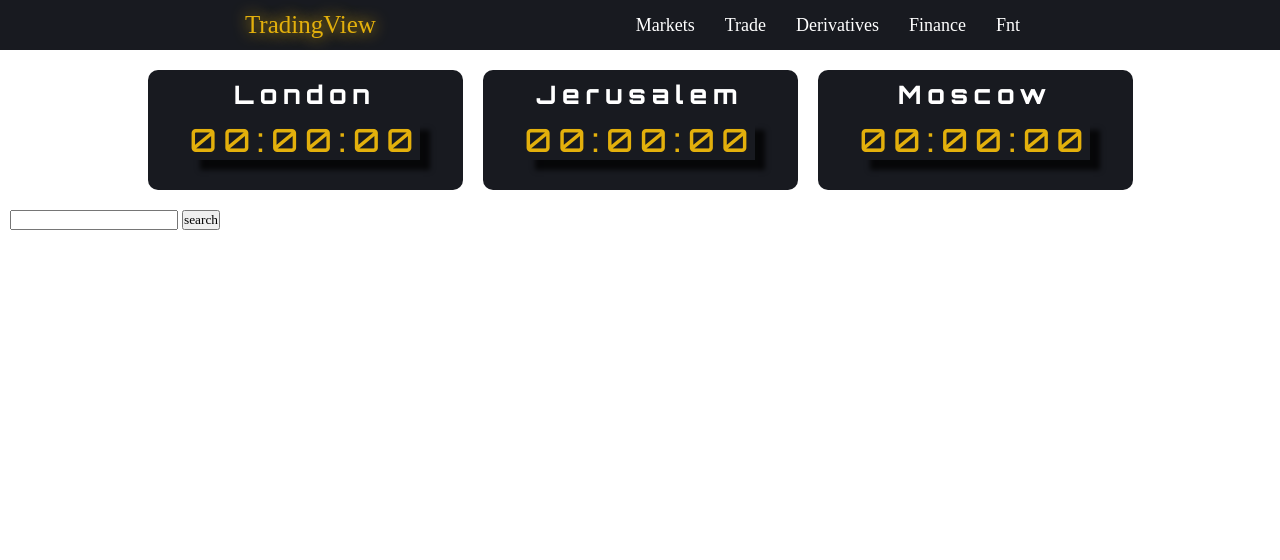
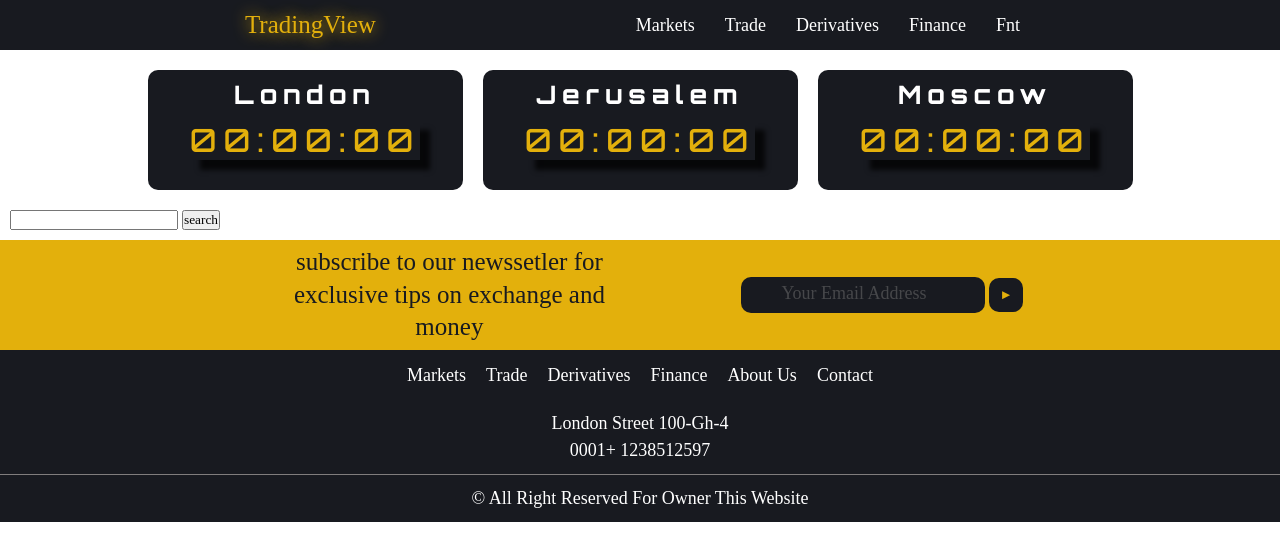
Before and after one commit to GSG-G10/Trading-View---team-4, a plain HTML site: page index.html in a window 1280 px wide. Drawn offline with Linux system fonts and the light colour scheme; no server answers.

Commit message:
create footer and style Related #3

```diff
--- a/css/style.css
+++ b/css/style.css
@@ -65,7 +65,9 @@ header nav .icon-socail li a:hover {
     transition: all 0.5s ease;
 }
 
+
 /* start dropdown  */
+
 .dropbtn {
     background-color: #4CAF50;
     color: white;
@@ -75,23 +77,29 @@ header nav .icon-socail li a:hover {
     cursor: pointer;
 }
 
+
 /* The container <div> - needed to position the dropdown content */
+
 .dropdown {
     position: relative;
     display: inline-block;
 }
 
+
 /* Dropdown Content (Hidden by Default) */
+
 .dropdown-content {
     display: none;
     position: absolute;
     background-color: #f9f9f9;
     min-width: 160px;
-    box-shadow: 0px 8px 16px 0px rgba(0,0,0,0.2);
+    box-shadow: 0px 8px 16px 0px rgba(0, 0, 0, 0.2);
     z-index: 1;
 }
 
+
 /* Links inside the dropdown */
+
 .dropdown-content span {
     color: black;
     padding: 12px 16px;
@@ -99,19 +107,30 @@ header nav .icon-socail li a:hover {
     display: block;
 }
 
+
 /* Change color of dropdown links on hover */
-  .dropdown-content span:hover {background-color: #f1f1f1}
+
+.dropdown-content span:hover {
+    background-color: #f1f1f1
+}
+
 
 /* Show the dropdown menu on hover */
+
 .dropdown:hover .dropdown-content {
     display: block;
 }
 
+
 /* Change the background color of the dropdown button when the dropdown content is shown */
+
 .dropdown:hover .dropbtn {
     background-color: #3e8e41;
 }
+
+
 /* finsh dropdown  */
+
 section {
     margin: 10px;
     justify-content: center;
@@ -145,3 +164,92 @@ section .clock div {
     -webkit-box-shadow: 10px 10px 5px 0px rgba(0, 0, 0, 0.75);
     -moz-box-shadow: 10px 10px 5px 0px rgba(0, 0, 0, 0.75);
 }
+
+
+/*style footer */
+
+footer .newssetler {
+    background-color: var(--secondery-color);
+    color: var(--primary-color);
+    justify-content: center;
+    align-items: center;
+    height: 110px;
+}
+
+footer .newssetler p {
+    font-size: 25px;
+    width: 30%;
+    margin-right: 100px;
+    font-weight: 500;
+    text-align: center;
+    line-height: 1.3;
+}
+
+footer .newssetler div input,
+footer .newssetler div button {
+    padding: 10px 40px;
+    background-color: var(--primary-color);
+    border-radius: 10px;
+    color: white;
+    border: none
+}
+
+footer .newssetler div input::placeholder {
+    text-transform: capitalize;
+    font-size: 18px;
+    opacity: .5;
+}
+
+footer .newssetler div input:focus {
+    outline: none;
+}
+
+footer .newssetler div button {
+    padding: 9px 10px;
+    color: var(--secondery-color)
+}
+
+footer nav {
+    background-color: var(--primary-color);
+}
+
+footer nav ul {
+    justify-content: center;
+    align-items: center;
+    height: 50px;
+}
+
+footer nav ul li {
+    list-style: none;
+}
+
+footer nav ul li a {
+    text-decoration: none;
+    font-size: 18px;
+    color: var(--font-color);
+    padding: 10px;
+    text-transform: capitalize;
+}
+
+footer nav ul li a:hover {
+    color: var(--secondery-color);
+    text-shadow: 0 0 15px var(--secondery-color);
+    transition: all 0.5s ease;
+}
+
+.text {
+    font-size: 18px;
+    color: var(--font-color);
+    line-height: 1.5;
+    background-color: var(--primary-color);
+    text-align: center;
+    text-transform: capitalize;
+    padding: 10px;
+}
+
+footer .copywrite {
+    border-top: .5px solid rgb(128, 125, 125);
+}
+
+
+/* end footer style */
--- a/index.html
+++ b/index.html
@@ -77,6 +77,34 @@
     <script src="./scripts/TimeApi.js"></script>
     <script src="./scripts/ma.js"></script>
     <script src="./scripts/sma.js"></script>
+
+    <footer>
+        <div class="newssetler flex">
+            <p>subscribe to our newssetler for exclusive tips on exchange and money</p>
+            <div clss="flex">
+                <input type="text" placeholder="your email address">
+                <button type="button">► </button>
+            </div>
+        </div>
+        <nav class="nav-footer-link">
+            <ul class="flex">
+                <li><a href="#">markets</a></li>
+                <li><a href="#">trade </a></li>
+                <li><a href="#">derivatives</a></li>
+                <li><a href="#">finance</a></li>
+                <li><a href="#">about us</a></li>
+                <li><a href="#">contact</a></li>
+            </ul>
+        </nav>
+        <div class="info text">
+            <div class="address"> london street 100-gh-4 </div>
+            <div class="phone">0001+ 1238512597</div>
+        </div>
+        <div class="copywrite text">
+            © all right reserved for owner this website
+        </div>
+    </footer>
+
 </body>
 
 </html>
```
Lines whose indentation alone changed are shown as unchanged.
